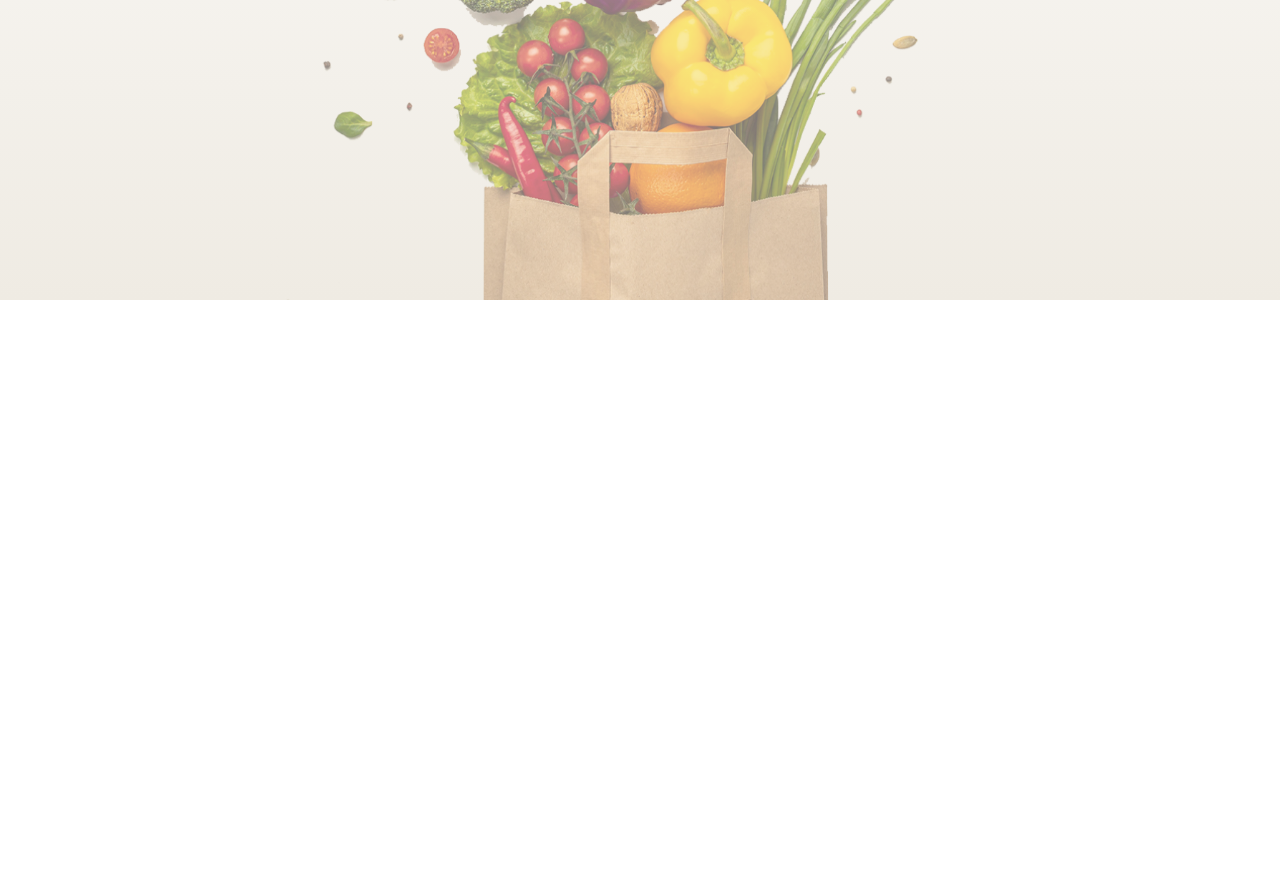
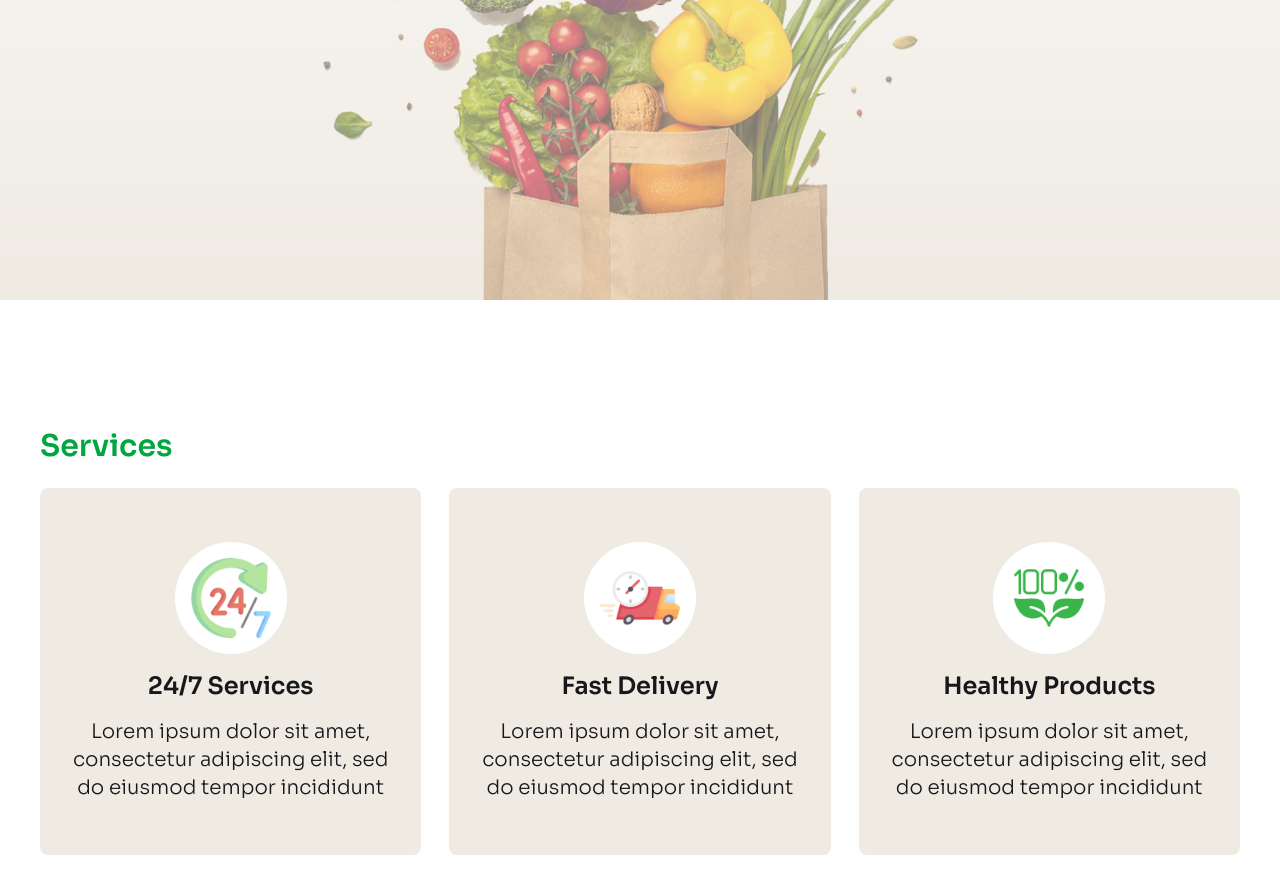
Before and after one commit to Mashruf-Ahmed55/assessment-03, a plain HTML site: page index.html in a window 1280 px wide. Shown: the part 705-1598 px from the top of the page. Before the commit the page ends 1005 px from the top, so only its background shows below. Drawn offline with nearby package versions, Linux system fonts and the light colour scheme.

Commit message:
services section

```diff
--- a/index.html
+++ b/index.html
@@ -104,6 +104,67 @@
           </div>
         </div>
       </div>
+      <!-- Services Section -->
+      <div
+        class="container mx-auto px-5 lg:px-10 my-20 flex flex-col justify-start gap-y-6 lg:my-32"
+      >
+        <h1 class="text-green-600 text-2xl font-semibold lg:text-3xl">
+          Services
+        </h1>
+        <div class="flex flex-col gap-y-7 lg:flex-row lg:gap-x-7">
+          <!-- Card 1 -->
+          <div
+            class="min-w-[355px] h-[305px] lg:max-lg:max-w-[424px] lg:w-[424px] lg:h-[367px] bg-[#EFEBE3] lg:justify-center rounded-lg py-8 flex flex-col gap-y-4 items-center"
+          >
+            <div
+              class="w-28 h-28 bg-white rounded-full flex justify-center items-center"
+            >
+              <img class="w-20 h-20" src="./c2-assets/service.png" alt="" />
+            </div>
+            <h2 class="font-semibold text-xl lg:text-2xl">24/7 Services</h2>
+            <p
+              class="text-base font-light text-center px-16 lg:text-xl lg:px-5"
+            >
+              Lorem ipsum dolor sit amet, consectetur adipiscing elit, sed do
+              eiusmod tempor incididunt
+            </p>
+          </div>
+          <!-- Card 2 -->
+          <div
+            class="min-w-[355px] h-[305px] lg:max-lg:max-w-[424px] lg:w-[424px] lg:h-[367px] bg-[#EFEBE3] lg:justify-center rounded-lg py-8 flex flex-col gap-y-4 items-center"
+          >
+            <div
+              class="w-28 h-28 bg-white rounded-full flex justify-center items-center"
+            >
+              <img class="w-20 h-20" src="./c2-assets/delivery.png" alt="" />
+            </div>
+            <h2 class="font-semibold text-xl lg:text-2xl">Fast Delivery</h2>
+            <p
+              class="text-base font-light text-center px-16 lg:text-xl lg:px-5"
+            >
+              Lorem ipsum dolor sit amet, consectetur adipiscing elit, sed do
+              eiusmod tempor incididunt
+            </p>
+          </div>
+          <!-- Card 3 -->
+          <div
+            class="min-w-[355px] h-[305px] lg:max-lg:max-w-[424px] lg:w-[424px] lg:h-[367px] bg-[#EFEBE3] lg:justify-center rounded-lg py-8 flex flex-col gap-y-4 items-center"
+          >
+            <div
+              class="w-28 h-28 bg-white rounded-full flex justify-center items-center"
+            >
+              <img class="w-20 h-20" src="./c2-assets/healthy.png" alt="" />
+            </div>
+            <h2 class="font-semibold text-xl lg:text-2xl">Healthy Products</h2>
+            <p
+              class="text-base font-light text-center px-16 lg:text-xl lg:px-5"
+            >
+              Lorem ipsum dolor sit amet, consectetur adipiscing elit, sed do
+              eiusmod tempor incididunt
+            </p>
+          </div>
+        </div>
+      </div>
     </div>
   </body>
 </html>
```
